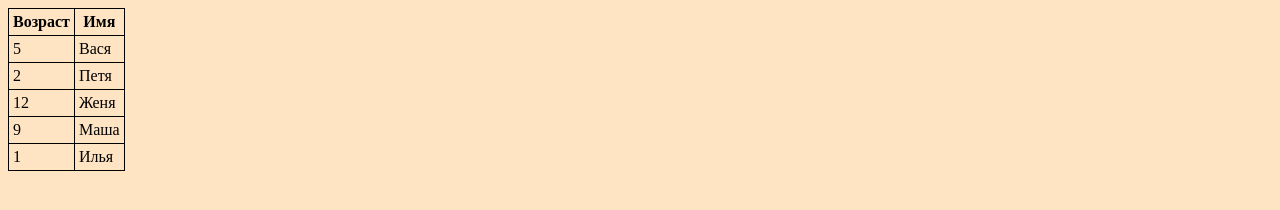
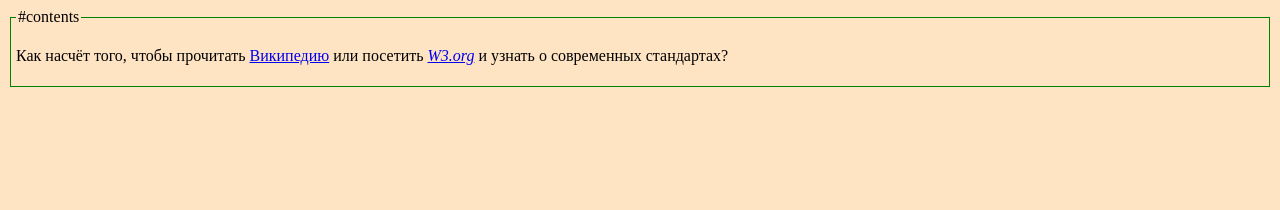
Before and after one commit to amiti-17/test2, a website built with Parcel: page index.html in a window 1280 px wide. Built offline with nearby package versions, Linux system fonts and the light colour scheme.

Commit message:
resolve task: Поймайте переход по ссылке

```diff
--- a/index.html
+++ b/index.html
@@ -9,35 +9,11 @@
     <link rel="stylesheet" href="src/style.css">
   </head>
   <body>
-    <table id="grid">
-      <thead>
-        <tr>
-          <th data-type="number">Возраст</th>
-          <th data-type="string">Имя</th>
-        </tr>
-      </thead>
-      <tbody>
-        <tr>
-          <td>5</td>
-          <td>Вася</td>
-        </tr>
-        <tr>
-          <td>2</td>
-          <td>Петя</td>
-        </tr>
-        <tr>
-          <td>12</td>
-          <td>Женя</td>
-        </tr>
-        <tr>
-          <td>9</td>
-          <td>Маша</td>
-        </tr>
-        <tr>
-          <td>1</td>
-          <td>Илья</td>
-        </tr>
-      </tbody>
-    </table>
+    <fieldset id="contents">
+      <legend>#contents</legend>
+      <p>
+        Как насчёт того, чтобы прочитать <a href="https://wikipedia.org">Википедию</a> или посетить <a href="https://w3.org"><i>W3.org</i></a> и узнать о современных стандартах?
+      </p>
+    </fieldset>
   </body>
 </html>
--- a/src/index.js
+++ b/src/index.js
@@ -1,24 +1,7 @@
-let table = document.getElementById('grid')
-let collator = new Intl.Collator("ru-RU", { numeric: true })
-table.addEventListener('click', function (event) {
-  if (event.target.tagName != 'TH') { return }
-  let arr = []
-  let arrI = [];
-  for (let elem of event.target.parentNode.children) {
-    arrI.push(elem.innerHTML)
+contents.addEventListener('click', function (event) {
+  if (event.target.closest('a')) {
+    let conf = confirm(`Are you go to the ${event.target.closest('a').getAttribute('href')}`)
+    console.log(conf)
+    if (!conf) event.preventDefault();
   }
-  let indexOfSortColumn = arrI.indexOf(event.target.innerHTML)
-  console.log()
-  for (let elem of table.lastElementChild.children) {
-    arr.push(elem);
-  }
-  console.log(arr[0].children[indexOfSortColumn])
-  arr.sort((first, second) => {
-    console.log(first.children[indexOfSortColumn].innerHTML, second.children[indexOfSortColumn].innerHTML, collator.compare(first.children[indexOfSortColumn].innerHTML, second.children[indexOfSortColumn].innerHTML))
-    return collator.compare(first.children[indexOfSortColumn].innerHTML, second.children[indexOfSortColumn].innerHTML)
-  })
-  arr.forEach((el) => table.lastElementChild.append(el))
-  //table.lastElementChild.prepend(arr)
-  console.log(table.lastElementChild)
-  console.log(arr)
 })
--- a/src/style.css
+++ b/src/style.css
@@ -1,16 +1,7 @@
 body {
     background-color: bisque;
 }
-table {
-    border-collapse: collapse;
-  }
-  th, td {
-    border: 1px solid black;
-    padding: 4px;
-  }
-  th {
-    cursor: pointer;
-  }
-  th:hover {
-    background: yellow;
-  }
+#contents {
+  padding: 5px;
+  border: 1px green solid;
+}
```
